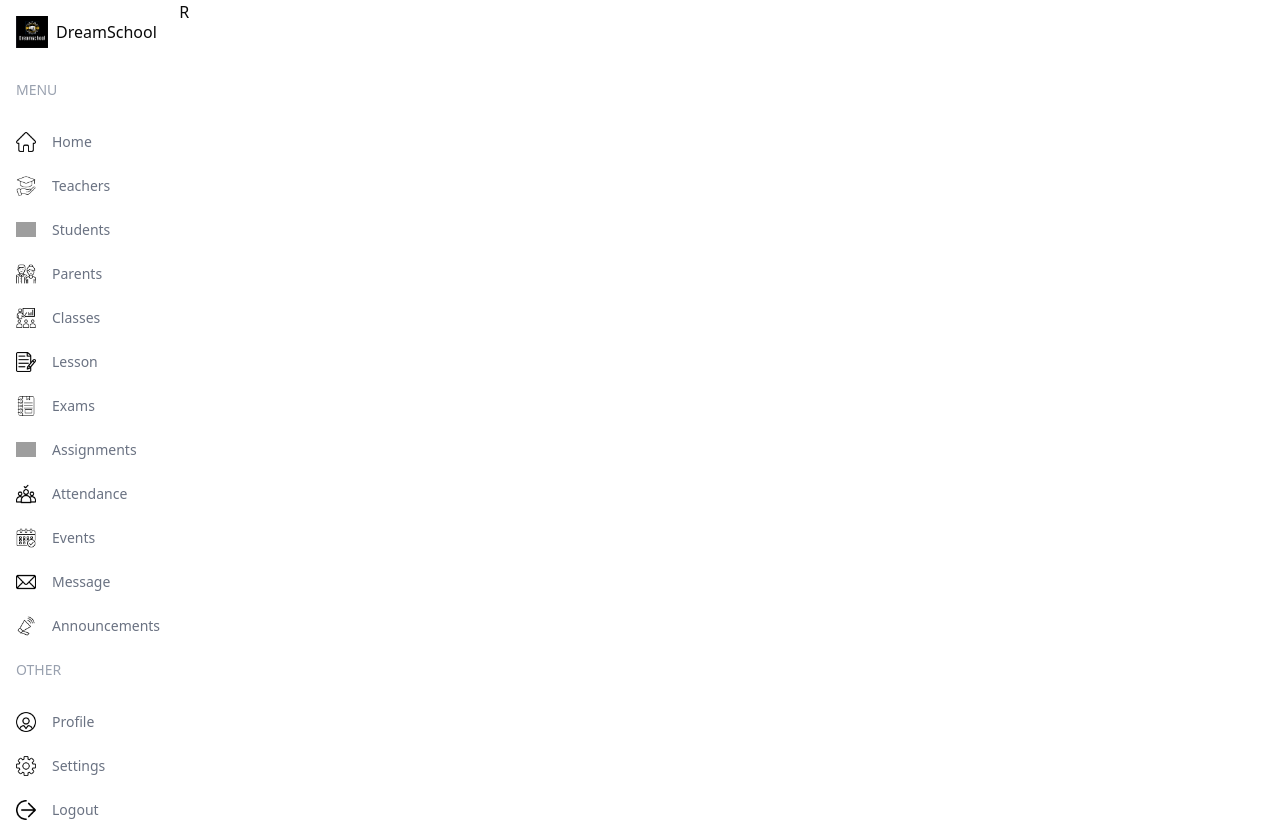
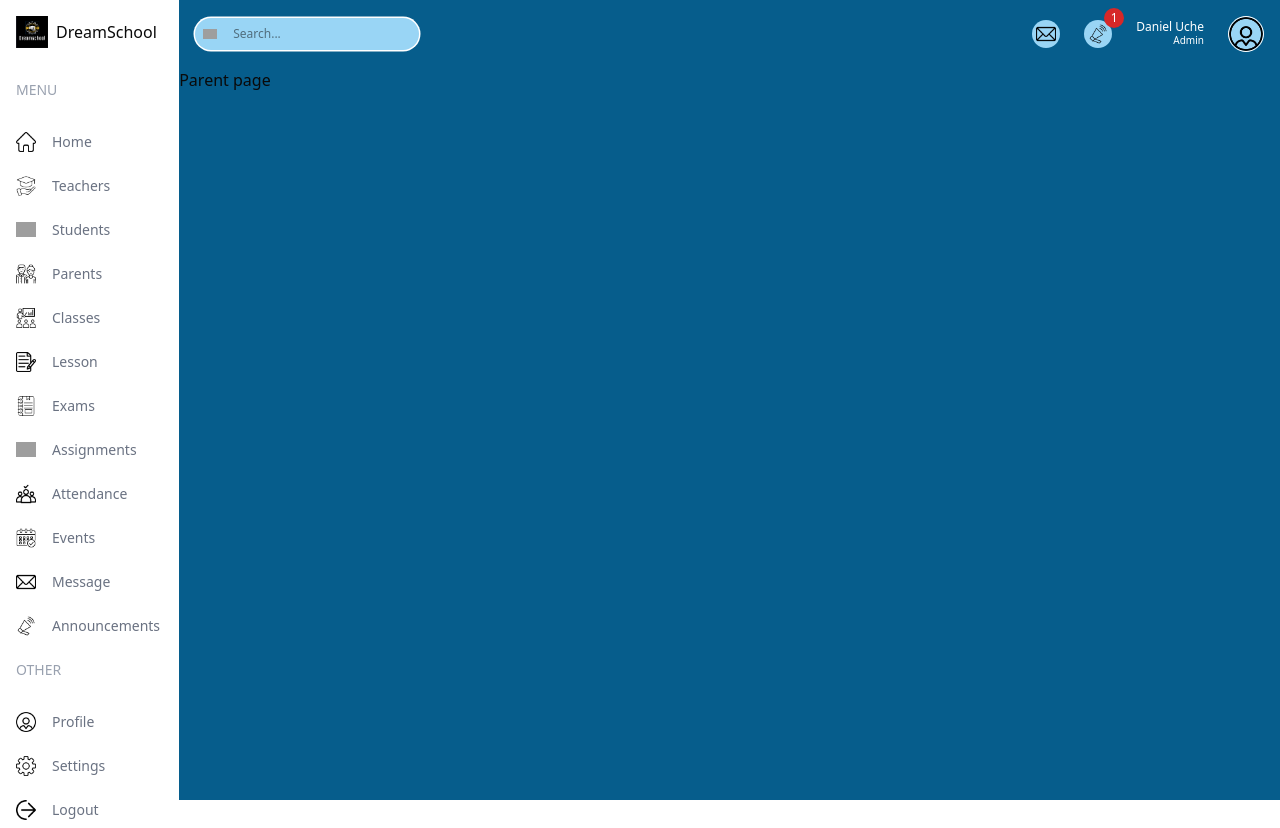
Before and after one commit to S0liddreams/school-management-app, a Next.js app: page /parent in a window 1280 px wide. Built offline with nearby package versions, Linux system fonts and the light colour scheme; grey boxes are pictures that could not be loaded.

Commit message:
update on navbar
update on navbar

```diff
--- a/app/(dashboard)/layout.jsx
+++ b/app/(dashboard)/layout.jsx
@@ -1,6 +1,7 @@
 import Image from "next/image";
 import Link from "next/link";
 import Menu from "../__Components/Menu";
+import Navebar from "../__Components/Navebar";
 
 export default function DashboardLayout({ children }) {
   return <div className="h-screen flex">
@@ -16,8 +17,9 @@ export default function DashboardLayout({ children }) {
 
 
   {/**RIGHT */}
-  <div className="w-[86%] md:w-[92%] lg:w-[84%] xl:w-[86%] ">
-    R
+  <div className="w-[86%] md:w-[92%] lg:w-[84%] xl:w-[86%] bg-[#065d8c] overflow-scroll ">
+    <Navebar/>
+    {children}
   </div>
 
 
--- a/app/__Components/Navebar.jsx
+++ b/app/__Components/Navebar.jsx
@@ -1,8 +1,36 @@
+import Image from 'next/image'
 import React from 'react'
 
 const Navebar = () => {
   return (
-    <div>Navebar</div>
+    <div className='flex items-center justify-between p-4'>
+      {/**SEARCH BAR */}
+      <div className='hidden md:flex items-center gap-2 text-xs rounded-full ring-[1.5px] bg-[#99d5f5]  ring-white px-2'>
+        <Image src="src" alt="alt" width={14} height={14} />
+        <input className='w-[200px] p-2 outline-none' type="text" placeholder='Search...' />
+      </div>
+      {/**ICONS AND USER */}
+      <div className='flex items-center gap-6 justify-end w-full'>
+        <div className='bg-[#99d5f5] rounded-full w-7 h-7 flex items-center justify-center cursor-pointer'>
+          <Image src="/email.png" alt="alt" width={20} height={20} />
+        </div>
+        <div className='bg-[#99d5f5] rounded-full w-7 h-7 flex items-center justify-center cursor-pointer relative'>
+          <Image src="/announcement.png" alt="alt" width={20} height={20} />
+          <div className='absolute -top-3 -right-3 w-5 h-5 flex items-center justify-center bg-[#d62828] text-white rounded-full text-xs'>1</div>
+        </div>
+
+        <div className='flex flex-col'>
+          <span className='text-xs text-white  leading-3 font-medium'>Daniel Uche</span>
+          <span className='text-[10px] text-white text-right'>Admin</span>
+
+        </div>
+        <Image className='rounded-full bg-[#99d5f5] border-white border' src="/profile.png" alt="alt" width={36} height={36} />
+
+
+      </div>
+
+
+    </div>
   )
 }
 
```
